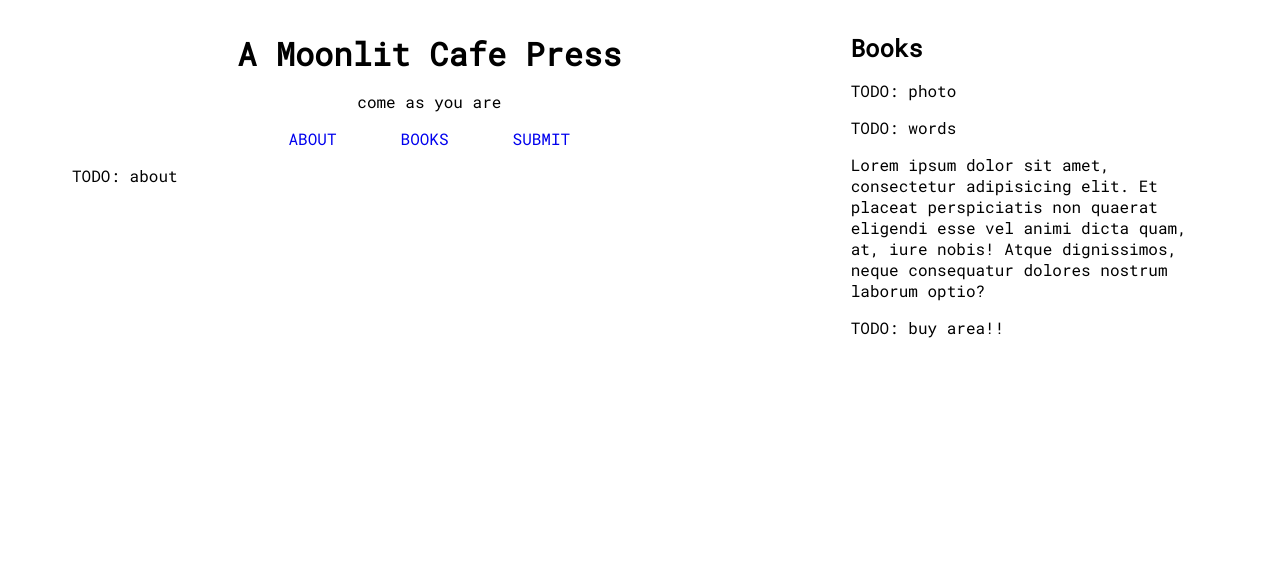
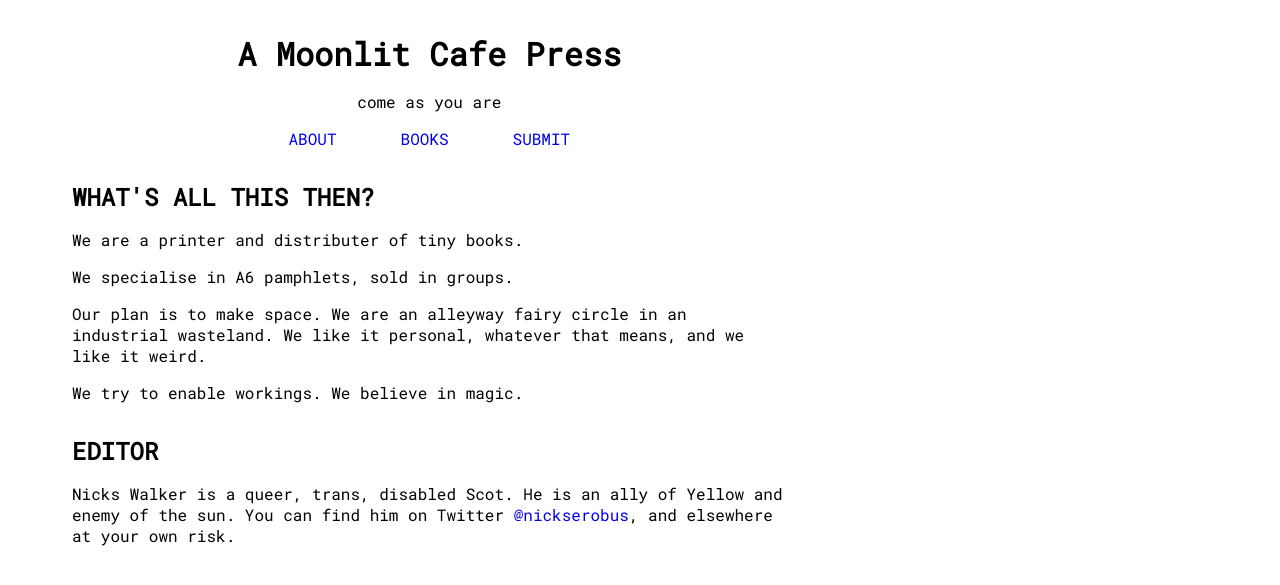
Before and after one commit to lpil/a-moonlit-cafe-press, a Jekyll site: the page built from about.html, in a window 1280 px wide. Shown: the top 585 px of the page. Built offline with Jekyll 4.4.1, drawn with Linux system fonts in a browser that asks for light colours.

Commit message:
New content

```diff
--- a/_layouts/default.html
+++ b/_layouts/default.html
@@ -9,7 +9,7 @@
   <title>A Moonlit Cafe Press</title>
 </head>
 
-<body>
+<body class="{{ page.bodyclass }}">
   <div class="page-container">
     <div class="page-content">
       <a class="page-title" href="{{ '/' | relative_url }}">
@@ -26,12 +26,13 @@
         </ul>
       </nav>
 
-
-      {{ content }}
+      <main role="main">
+        {{ content }}
+      </main>
     </div>
 
     <div class="page-sidebar">
-      <h2>Books</h2>
+      <!-- <h2>Books</h2>
       <div>TODO: photo</div>
       <p>TODO: words</p>
       <p>
@@ -39,7 +40,7 @@
         perspiciatis non quaerat eligendi esse vel animi dicta quam, at, iure
         nobis! Atque dignissimos, neque consequatur dolores nostrum laborum optio?
       </p>
-      <div>TODO: buy area!!</div>
+      <div>TODO: buy area!!</div> -->
     </div>
   </div>
 </body>
--- a/about.html
+++ b/about.html
@@ -1,3 +1,31 @@
 ---
 ---
-TODO: about
+<h2>
+  WHAT'S ALL THIS THEN?
+</h2>
+
+
+<p>
+  We are a printer and distributer of tiny books.
+</p>
+<p>
+  We specialise in A6 pamphlets, sold in groups.
+</p>
+<p>
+  Our plan is to make space. We are an alleyway fairy circle in an industrial
+  wasteland. We like it personal, whatever that means, and we like it weird.
+</p>
+<p>
+  We try to enable workings. We believe in magic.
+</p>
+
+<h2>
+  EDITOR
+</h2>
+
+<p>
+  Nicks Walker is a queer, trans, disabled Scot. He is an ally of Yellow and enemy
+  of the sun. You can find him on Twitter <a href="http://twitter.com/nickserobus" target="_blank"
+    rel="noopener noreferrer">@nickserobus</a>,
+  and elsewhere at your own risk.
+</p>
--- a/index.html
+++ b/index.html
@@ -1,4 +1,5 @@
 ---
+bodyclass: "home"
 ---
 <img src="{{ 'images/heart.jpg' | relative_url }}" class="home-image"
   alt="A family climbing stairs into a giant heart in the woodland. Psychadelic plant nonsense">
--- a/stylesheet.css
+++ b/stylesheet.css
@@ -22,7 +22,7 @@ h2,
 h3,
 h4,
 h5 {
-  margin: 0 0 1rem 0;
+  margin: 2rem 0 1rem 0;
 }
 
 a {
@@ -54,9 +54,17 @@ a {
   text-align: center;
 }
 
+.page-title h1 {
+  margin-top: 0;
+}
+
 .page-sidebar {
   flex: 1;
   width: 400px;
+}
+
+.page-sidebar h2 {
+  margin-top: 0;
 }
 
 .page-tagline {
```
Also changed, not shown: books.html (+16 -1 lines), submit.html (+16 -1 lines).
